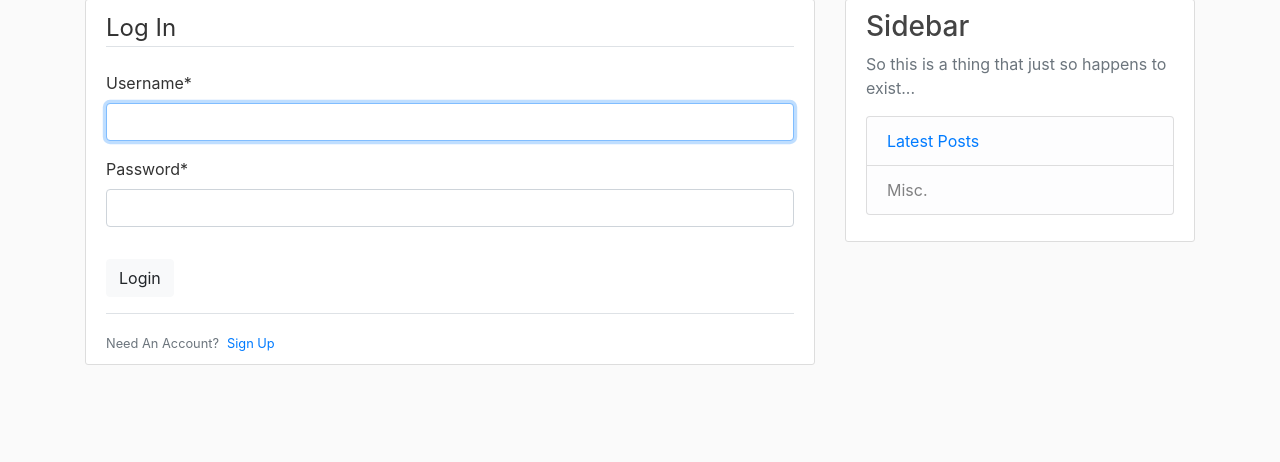
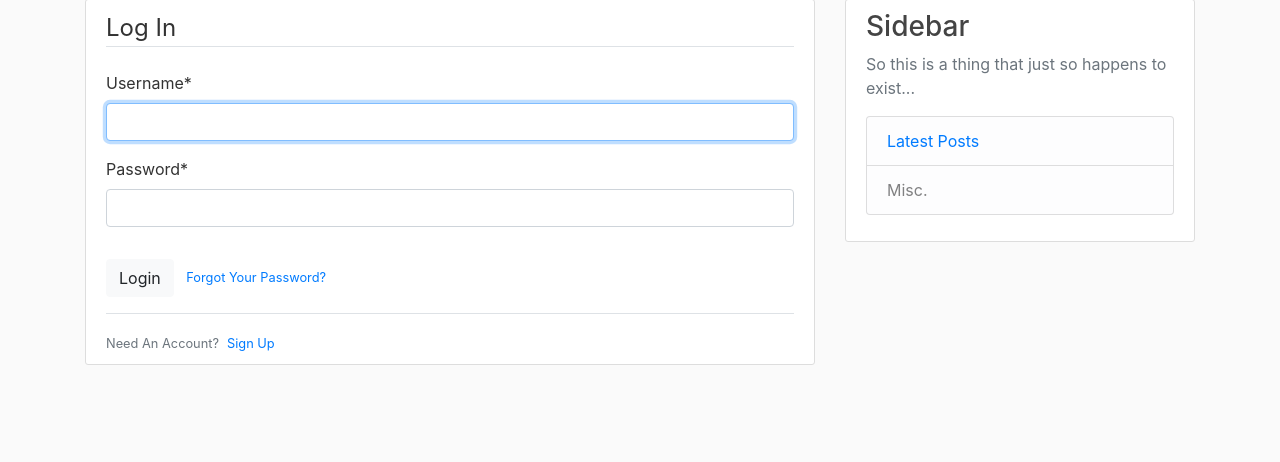
Before and after one commit to MalikMAlna/blogick, a Django app: page /login/ in a window 1280 px wide. Shown: the part 81-543 px from the top of the page. Run offline with Django 3.2, Linux system fonts and the light colour scheme; some libraries are stand-ins or nearby versions.

Commit message:
Adding password reset link to login page

```diff
--- a/authentication/templates/authentication/login.html
+++ b/authentication/templates/authentication/login.html
@@ -8,6 +8,9 @@
     </fieldset>
     <div class="form-group">
       <button class="btn btn-light" type="submit">Login</button>
+      <small class="text-muted ml-2">
+        <a href="{% url 'password-reset' %}">Forgot Your Password?</a>
+      </small>
     </div>
   </form>
   <div class="border-top pt-3">
```
